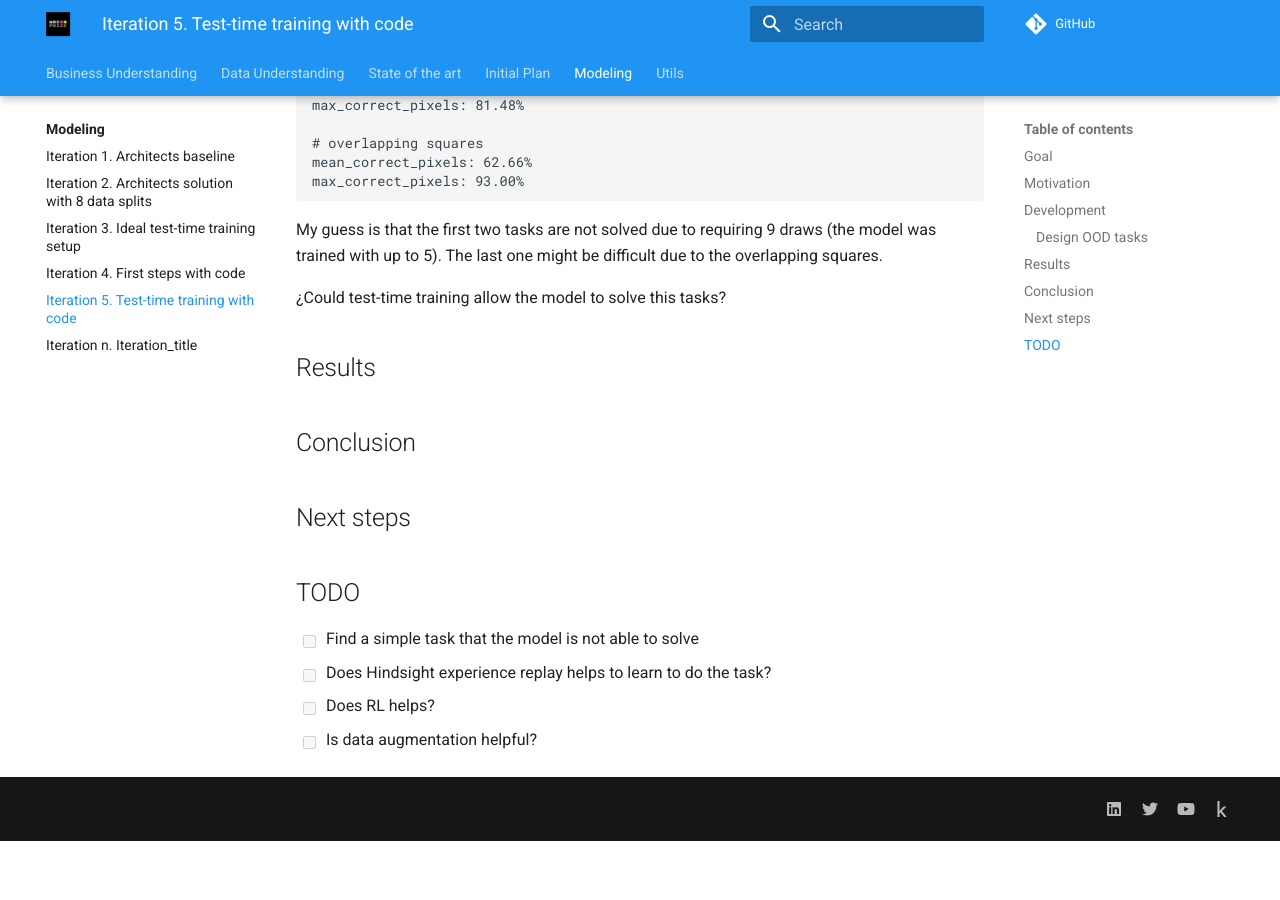
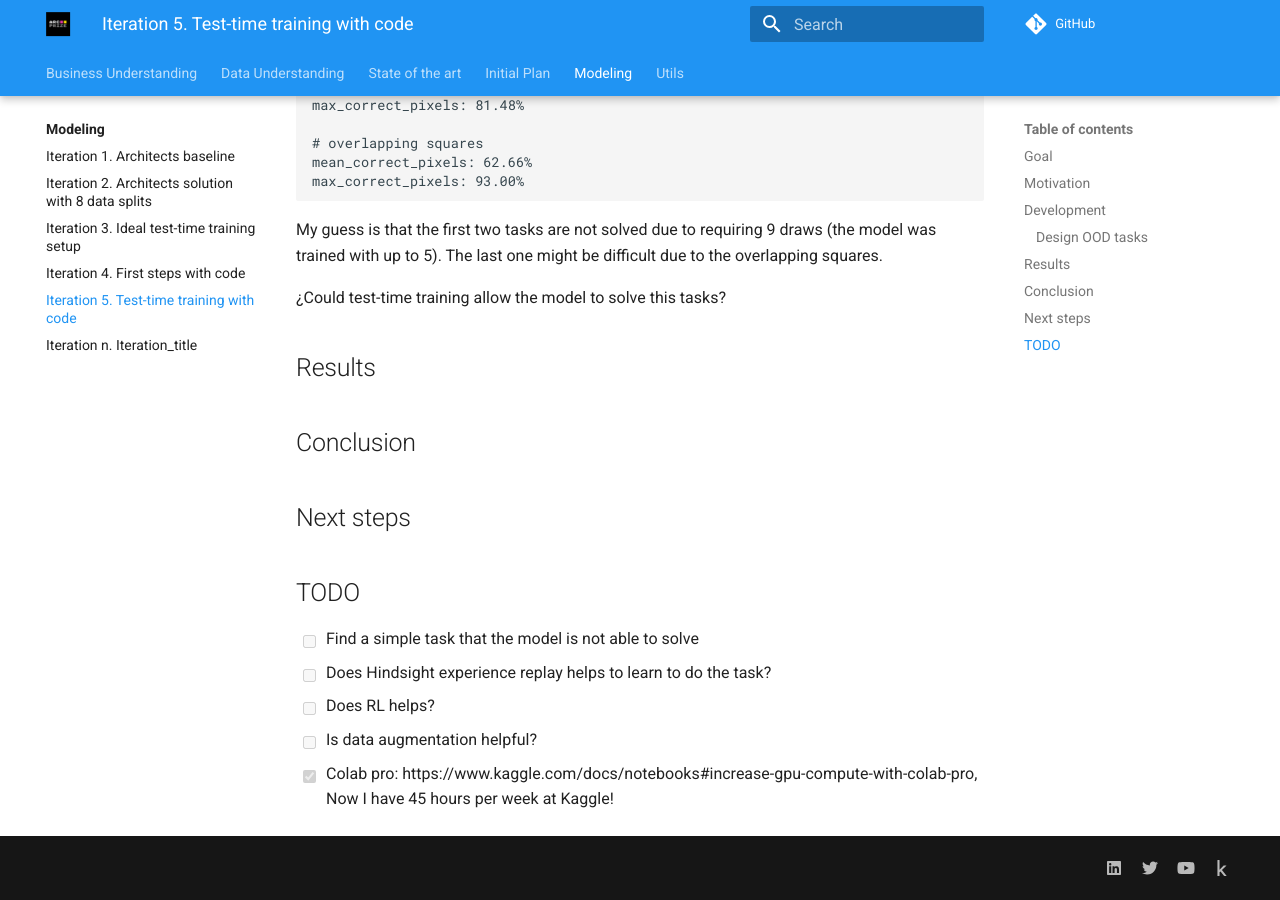
Before and after one commit to ironbar/arc25, an MkDocs documentation site: the page built from docs/modeling/Iteration_05_test_time_training_with_code.md, in a window 1280 px wide and 900 px high, scrolled down 1387 px. Built offline with MkDocs 1.6.1 and Material for MkDocs 9.7.7, drawn with Linux system fonts in a browser that asks for light colours; comment, search, counter and statistics services are not loaded; before the commit the page ends 2228 px from its top, so only the background shows below that.

Commit message:
linked Kaggle to Colab Pro

```diff
--- a/docs/modeling/Iteration_05_test_time_training_with_code.md
+++ b/docs/modeling/Iteration_05_test_time_training_with_code.md
@@ -60,3 +60,4 @@ The last one might be difficult due to the overlapping squares.
 - [ ] Does Hindsight experience replay helps to learn to do the task?
 - [ ] Does RL helps?
 - [ ] Is data augmentation helpful?
+- [x] Colab pro: https://www.kaggle.com/docs/notebooks#increase-gpu-compute-with-colab-pro, Now I have 45 hours per week at Kaggle!
```
